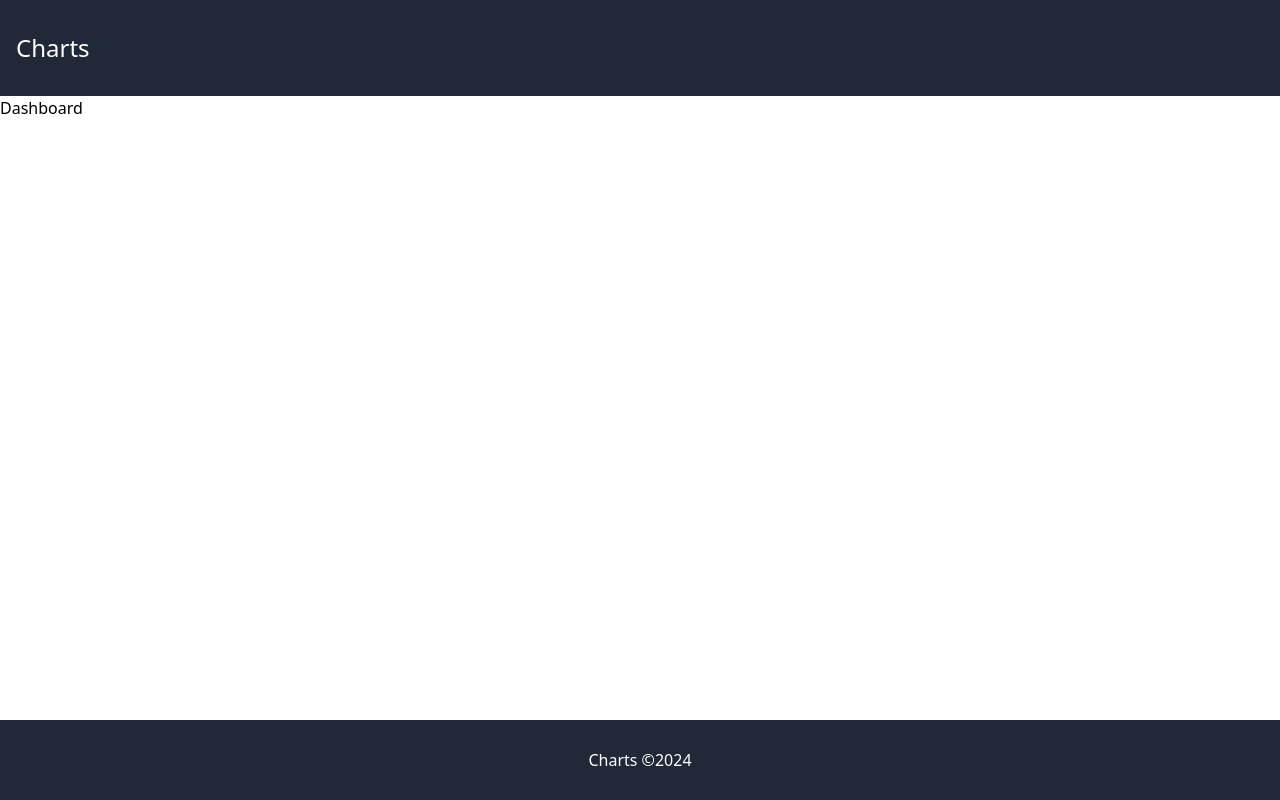
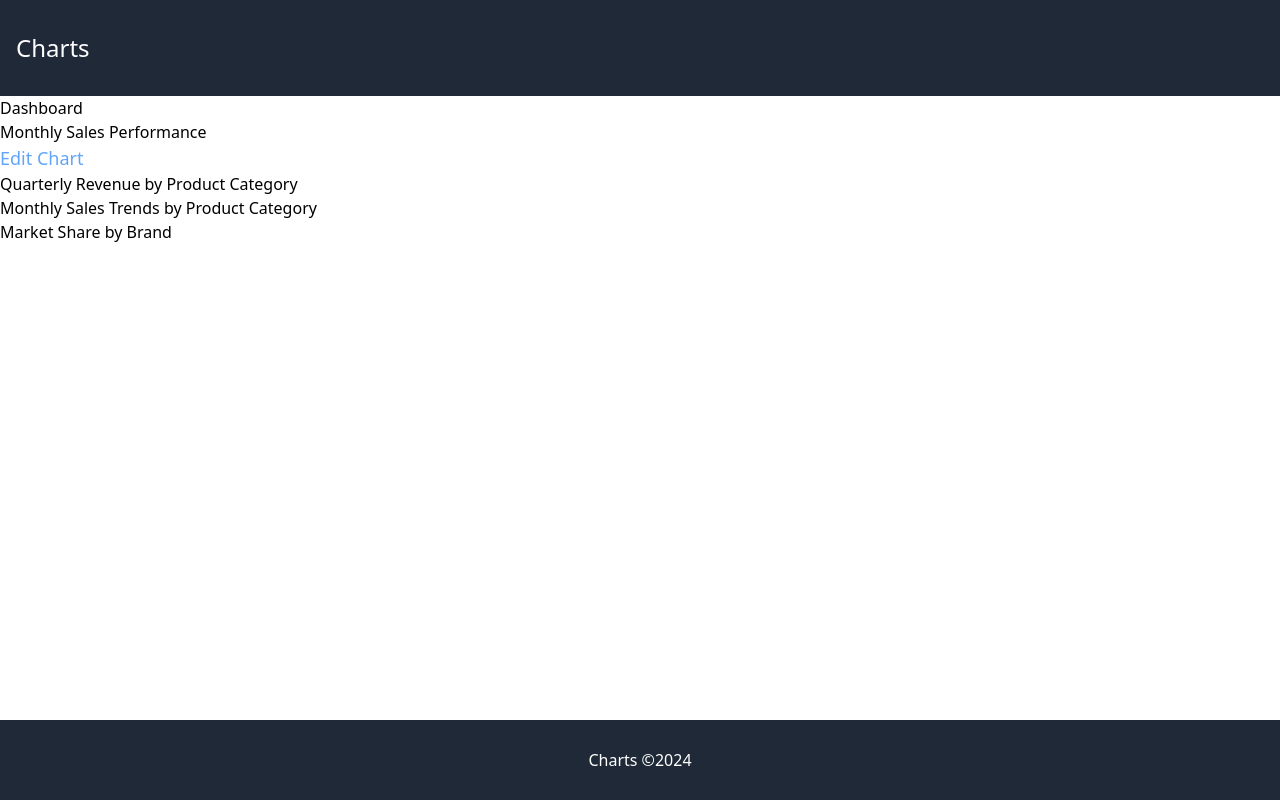
Before and after one commit to cassianosm/charts, a React (Vite) app: page / in a window 1280 px wide. Built offline with nearby package versions, Linux system fonts and the light colour scheme.

Commit message:
Feature: fetch charts in Dashboard and add CustomLink component

```diff
--- a/src/App.tsx
+++ b/src/App.tsx
@@ -4,6 +4,7 @@ import Dashboard from './pages/Dashboard';
 import EditChart from './pages/EditChart';
 import Header from './components/Header';
 import Footer from './components/Footer';
+import { RoutePaths } from './constants';
 
 const App = () => (
   <div className="flex flex-col min-h-screen">
@@ -11,8 +12,8 @@ const App = () => (
       <Header />
       <main className="flex-grow">
         <Routes>
-          <Route path="/" element={<Dashboard />} />
-          <Route path="/edit/:id" element={<EditChart />} />
+          <Route path={RoutePaths.Home} element={<Dashboard />} />
+          <Route path={RoutePaths.Edit} element={<EditChart />} />
         </Routes>
       </main>
       <Footer />
--- /dev/null
+++ b/src/components/CustomLink.tsx
@@ -0,0 +1,27 @@
+import { Link } from 'react-router-dom';
+
+interface CustomLinkProps {
+  to: string;
+  label: string;
+}
+
+/**
+ * CustomLink component for navigating within the application.
+ *
+ * @param {Object} props - The props for the CustomLink component.
+ * @param {string} props.to - The destination route for the link. Should match defined route paths.
+ * @param {string} props.label - The text displayed for the link.
+ *
+ * @returns {JSX.Element} A styled link element for navigation.
+ */
+const CustomLink = ({ to, label }: CustomLinkProps): JSX.Element => (
+  <Link
+    to={to}
+    className="text-blue-400 text-sm sm:text-base lg:text-lg hover:text-blue-300 hover:underline transition-colors"
+    aria-label={label}
+  >
+    {label}
+  </Link>
+);
+
+export default CustomLink;
--- a/src/components/Header.tsx
+++ b/src/components/Header.tsx
@@ -1,23 +1,24 @@
-import { useLocation, Link } from 'react-router-dom';
+import { useLocation } from 'react-router-dom';
+import CustomLink from './CustomLink';
+import { RoutePaths } from '../constants';
 
 /**
- * App Header Component
+ * Header component that displays the application title and navigation links.
+ *
+ * The header adjusts its layout based on the current route. If the user is not on the
+ * home route, a link to the dashboard is displayed.
+ *
+ * @returns {JSX.Element} A header element containing the application title and navigation link.
  */
-const Header = () => {
+const Header = (): JSX.Element => {
   const location = useLocation();
 
   return (
     <header className="h-16 sm:h-20 lg:h-24 bg-gray-800 text-white flex items-center px-4">
       <h1 className="text-lg lg:text-2xl">Charts</h1>
-      {location.pathname !== '/' && (
+      {location.pathname !== RoutePaths.Home && (
         <nav className="ml-auto">
-          <Link
-            to="/"
-            aria-label="Go to Dashboard"
-            className="text-blue-400 text-sm sm:text-base lg:text-lg hover:text-blue-300 hover:underline transition-colors"
-          >
-            Go to Dashboard
-          </Link>
+          <CustomLink to={RoutePaths.Home} label="Go to Dashboard" />
         </nav>
       )}
     </header>
--- /dev/null
+++ b/src/constants.ts
@@ -0,0 +1,4 @@
+export const RoutePaths = {
+  Home: '/',
+  Edit: '/edit/:id',
+};
--- a/src/pages/Dashboard.tsx
+++ b/src/pages/Dashboard.tsx
@@ -1,8 +1,45 @@
+import { useEffect, useState } from 'react';
+import { ResponseChart } from '../api/types';
+import { getCharts } from '../api/charts';
+import { ChartType } from '../api/types';
+import CustomLink from '../components/CustomLink';
+
 /**
- * Dashboard page that displays charts
+ * Dashboard component that fetches and displays a list of charts.
+ *
+ * This component uses an effect to fetch chart data from an API upon mounting.
+ * It displays the the charts with the option to edit
+ * individual charts if they are of type BAR.
+ *
+ * @returns {JSX.Element} A dashboard containing a charts with links to edit them.
  */
-const Dashboard = () => {
-  return <h1>Dashboard</h1>;
+const Dashboard = (): JSX.Element => {
+  const [charts, setCharts] = useState<ResponseChart[]>([]);
+
+  useEffect(() => {
+    const fetchCharts = async () => {
+      const data = await getCharts();
+      setCharts(data);
+      console.log('data', data);
+    };
+
+    fetchCharts();
+  }, []);
+  return (
+    <div>
+      <h1>Dashboard</h1>
+      <ul>
+        {charts.map((chart, index) => (
+          <li key={index}>
+            <p>{chart.chartTitle}</p>
+            {chart.chartType === ChartType.BAR && (
+              <CustomLink to={`/edit/${index}`} label="Edit Chart" />
+            )}
+          </li>
+        ))}
+      </ul>
+    </div>
+  );
 };
 
 export default Dashboard;
```
Also changed, not shown: src/components/Footer.tsx (+6 -2 lines).
